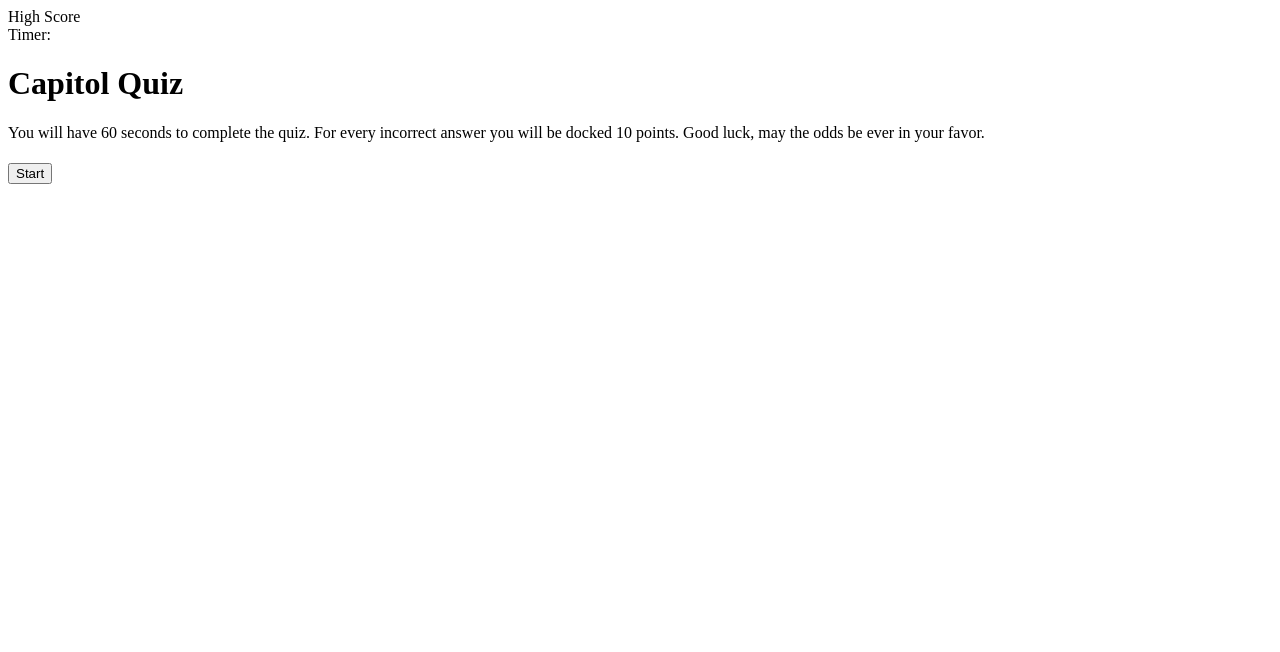
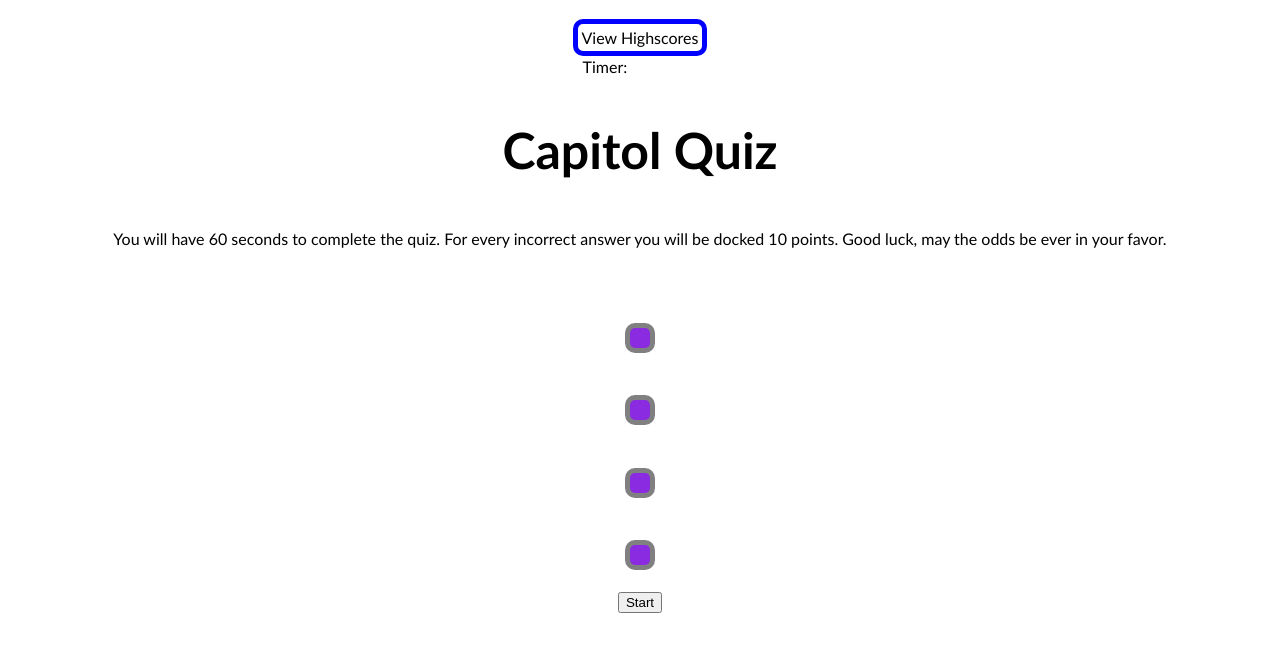
Before and after one commit to Raeludwig/Rachels-quiz, a plain HTML site: page index.html in a window 1280 px wide. Drawn offline with Linux system fonts and the light colour scheme; files that its build step writes are made by us from their sources.

Commit message:
fixed font size

```diff
--- a/assets/css/style.css
+++ /dev/null
@@ -1,4 +0,0 @@
-/* header {
-    display: flex;
-    flex-wrap: wrap;
-} */
--- a/assets/js/script.js
+++ b/assets/js/script.js
@@ -136,6 +136,8 @@ const finishScreen = document.getElementById('finish-screen');
 const submitBtn = document.getElementById('submit');
 const initialInput = document.getElementById('initials');
 
+
+
 function hideQuestions() {
     questionEl.style.display = "none";
     option1El.style.display = "none";
@@ -176,6 +178,9 @@ function showHighScore() {
 var container = document.createElement("div");
 container.textContent= item.initials + ":" + item.score;
 highScoreEnd.appendChild(container);
+quizName.style.display = "none";
+quizRules.style.display = "none";
+// hide starting info
     })
 }
 
--- /dev/null
+++ b/css/style.css
@@ -0,0 +1,46 @@
+body {
+     align-items: center;
+    font-family: 'Trebuchet MS', 'Lucida Sans Unicode', 'Lucida Grande', 'Lucida Sans', Arial, sans-serif;
+    display: flex;
+  padding: 20px;
+  align-items: center;
+  flex-direction: column;
+  /* justify-content: space-around; */
+  /* flex-wrap: wrap; */
+}
+
+h1 {
+    font-weight: bolder;
+    font-size: 50px;
+}
+
+header {
+    display: table-column-group;
+    align-items: center;
+}
+
+h4{
+  display: table-column-group;
+  align-items: center;
+  justify-content: space-between;
+  line-height: 1;
+  padding: 10px;
+  color:white;
+  background-color: blueviolet;
+  border: 5px solid grey;
+  border-radius: 10px;
+  cursor: pointer;
+}
+
+#high-score-btn {
+
+    border: 5px solid blue;
+    border-radius: 10px;
+    padding: 4px;
+    cursor: pointer;
+    background-color:  ;
+}
+
+#timer {
+    padding: 10px;
+}
--- a/index.html
+++ b/index.html
@@ -11,14 +11,14 @@
 
 <body>
     <header>
-        <a id = "high-score-btn">High Score</a>
-        <div>Timer: <span id="time-remaining"></span> </div>
+        <a id = "high-score-btn">View Highscores</a>
+        <div id="timer">Timer: <span id="time-remaining"></span> </div>
     </header>
 
     <h1 id="quizName">Capitol Quiz</h1>
     <p id="quizRules">You will have 60 seconds to complete the quiz. For every incorrect answer you will be docked 10 points. Good luck, may the odds be ever in your favor.</p>
-    <h3 id="question"></h3>
-    <h4 id="option1"></h4>
+    <h3  id="question"></h3>
+    <h4 class="hidden-boxes"id="option1"></h4>
     <h4 id="option2"></h4>
     <h4 id="option3"></h4>
     <h4 id="option4"></h4>
```
